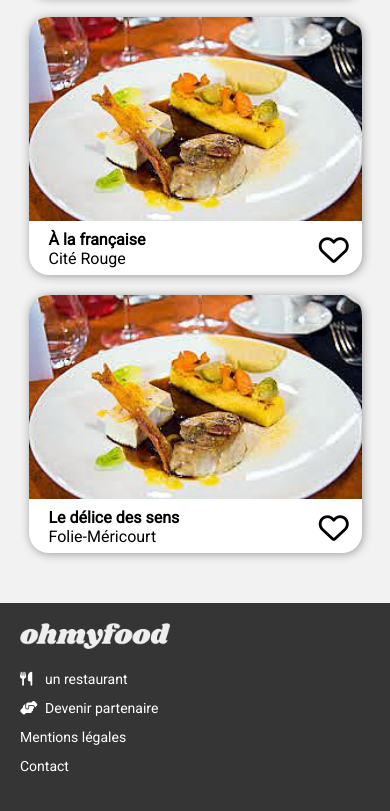
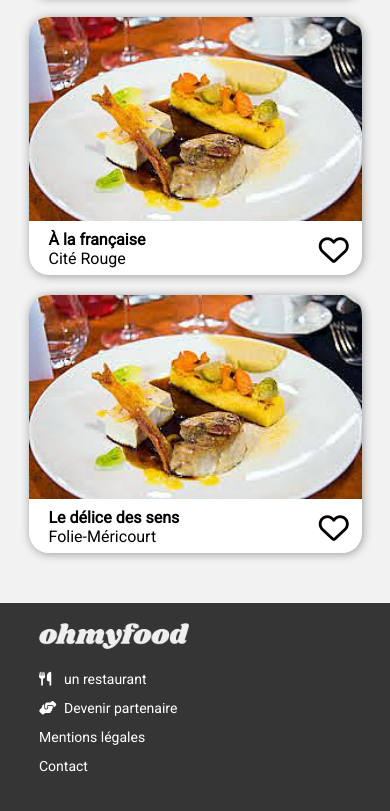
Before and after one commit to CyD21/Ohmyfood, a website: page index.html in a window 390 px wide. Shown: the part 1194-2005 px from the top of the page. Drawn offline with Linux system fonts and the light colour scheme; a web font is replaced by a local one.

Commit message:
correction responsive mobiles footer

```diff
--- a/index.html
+++ b/index.html
@@ -156,6 +156,7 @@
     </main>
     <footer>
       <div class="blockfoot">
+        <div class="blockfoot__container">
         <div class="blockfoot__title">
           <img src="./images/ohmyfood.png" alt="ohmyfood" />
         </div>
@@ -173,6 +174,7 @@
           </ul>
         </div>
       </div>
+      </div>
     </footer>
   </body>
 </html>
--- a/sass/layout/_footer.scss
+++ b/sass/layout/_footer.scss
@@ -7,12 +7,6 @@ footer {
   width: 80%;
   height: 250px;
   margin: 0px auto;
-  @include portrait {
-    width: 95%;
-  }
-  @include mobiles {
-    margin-left: 20px;
-  }
   &__title {
     margin-top: 20px;
   }
```
Also changed, not shown: public/css/style.css, 1 other file.
